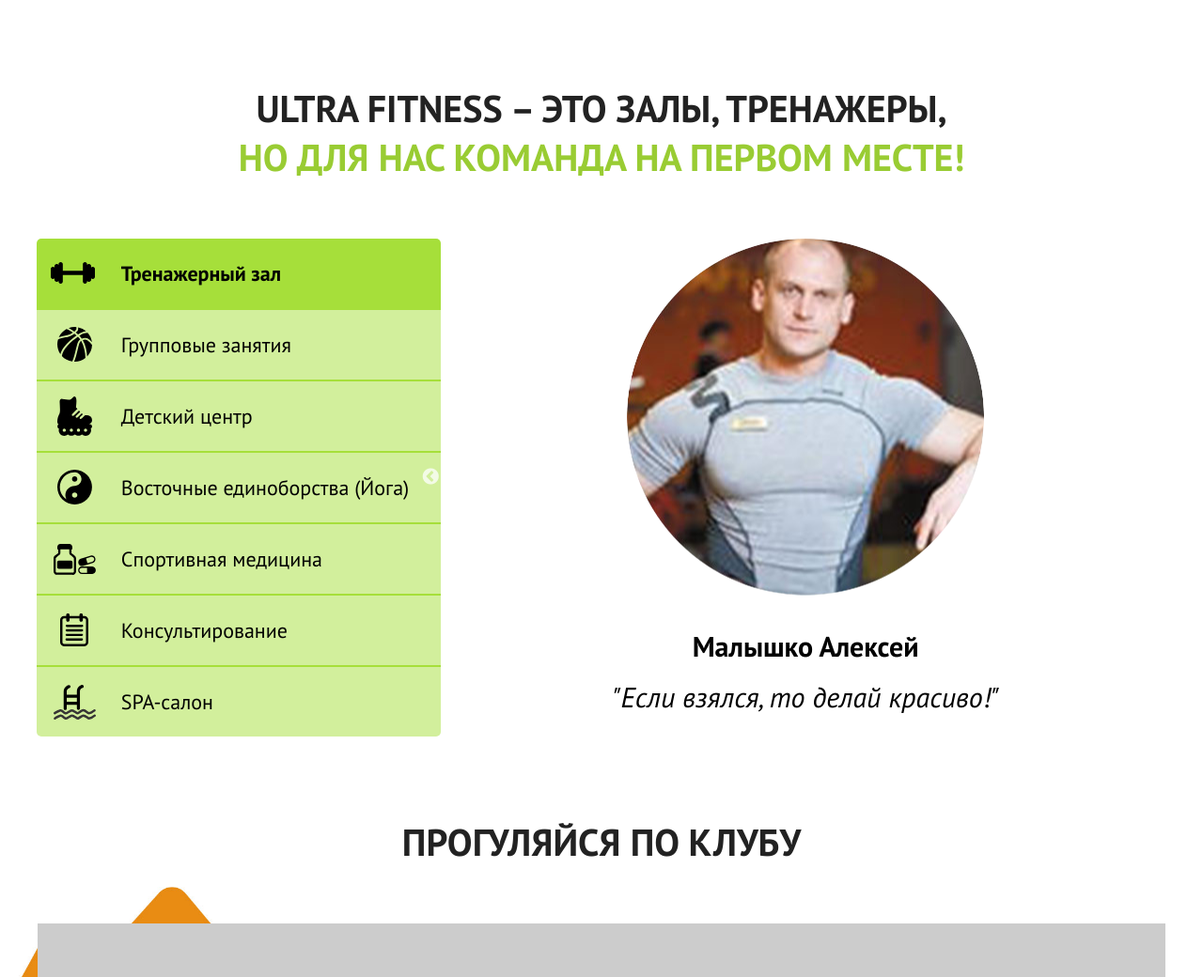
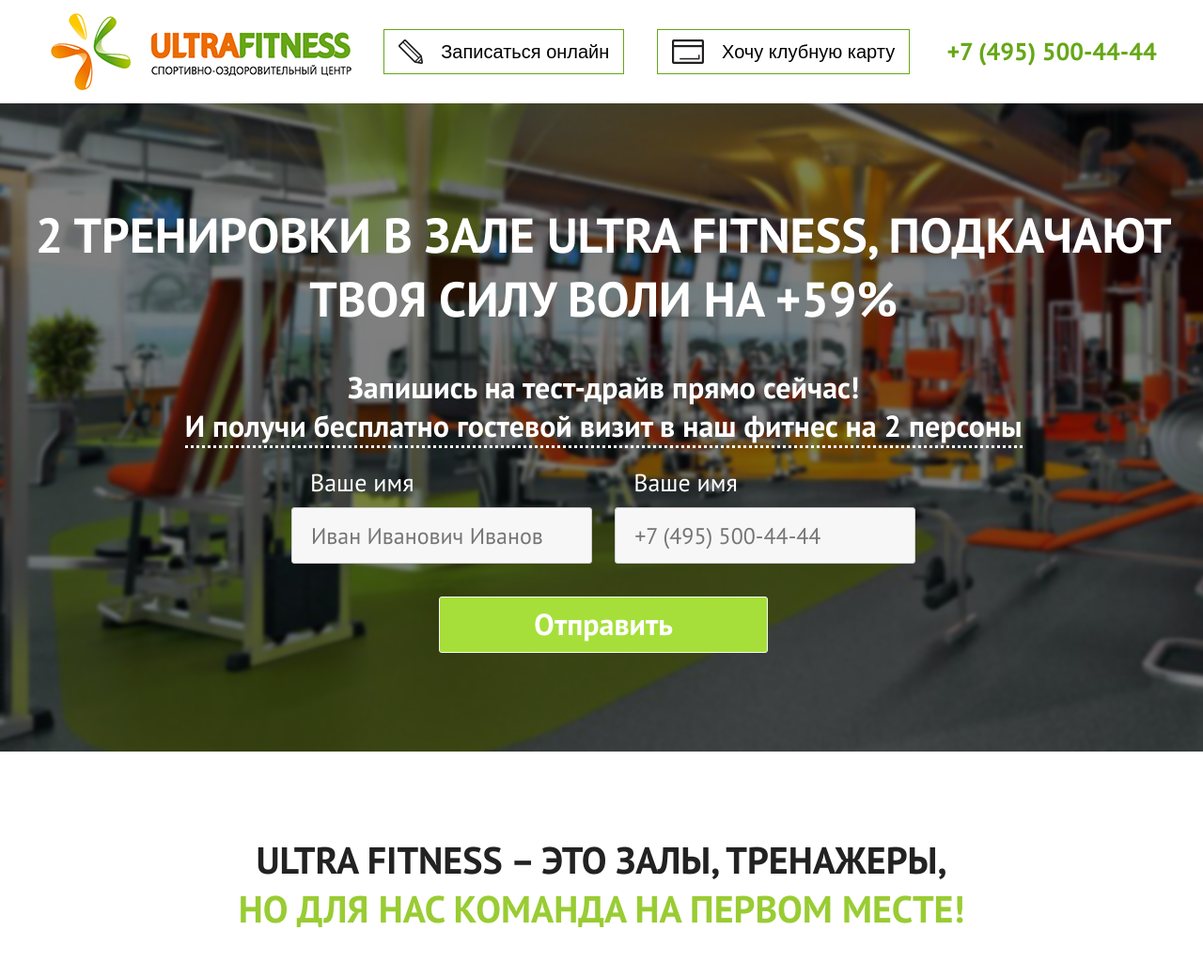
Before and after one commit to geouser/fitnes, a PHP site: page / in a window 1280 px wide; the page is wider, and only the part inside the window is pictured. Shown: the top 1040 px of that part at 94% size. Run offline with PHP 8.4, Linux system fonts and the light colour scheme; some libraries are stand-ins or nearby versions.

Commit message:
херер

```diff
--- a/css/general.css
+++ b/css/general.css
@@ -87,7 +87,8 @@ a[href^=tel]                  {     color:inherit !important; text-decoration:no
 .float-right                  {    float: right;}
 
 
-@media (max-width: 1250px) {
+@media (max-width: 1350px) {
+  .wrapper  {width: 95%;}
 }
 @media (max-width: 800px) {
 }
@@ -103,9 +104,230 @@ a[href^=tel]                  {     color:inherit !important; text-decoration:no
    Custom Styles
    -------------------------------------- */
 
+/* --------------------------------------
+   Offer
+   -------------------------------------- */
+.offer    {
+  height: 100vh;
+  text-align: center;
+}
+
+header {
+  height: 110px;
+  background-color: #FFF;
+}
+header .wrapper {height: 100%;}
+header * {
+  display: inline-block;
+  vertical-align: middle;
+}
+.logo {
+  margin-right: 15px;
+}
+.clubCard,
+.record {
+  background-color: #FFF;
+  border: 1px solid #66A717;
+  height: 48px;
+  padding: 0 15px;
+  margin: 0 15px;
+  -webkit-transition: all .2s;
+     -moz-transition: all .2s;
+      -ms-transition: all .2s;
+       -o-transition: all .2s;
+          transition: all .2s;
+}
+.clubCard span,
+.record span {
+  font-size: 20px;
+  color: #000;
+  margin-left: 15px;
+  -webkit-transition: all .2s;
+     -moz-transition: all .2s;
+      -ms-transition: all .2s;
+       -o-transition: all .2s;
+          transition: all .2s;
+}
+.clubCard:hover,
+.record:hover {
+  background-color: #66A717;
+}
+.clubCard:hover span,
+.record:hover span{
+  color: #FFF;
+}
+.phone {
+  font: 26px 'pt_sansbold';
+  color: #66A717;
+  margin-left: 20px;
+  -webkit-transition: all .2s;
+     -moz-transition: all .2s;
+      -ms-transition: all .2s;
+       -o-transition: all .2s;
+          transition: all .2s;
+}
+.phone:hover {
+  color: #A6DF3A;
+}
+
+@media (max-width: 1260px) {
+  header   {height: 80px;}
+  .logo img {width: 250px;}
+  .phone    {margin-left: 10px;}
+  .clubCard,
+  .record    {margin: 0 5px;}
+}
+@media (max-width: 1120px) {
+  .clubCard  {  display: none;}
+  .record    {  margin: 0 10%;}
+  .phone, .logo     {  margin: 0;}
+}
+@media (max-width: 1000px) {
+  .logo img  {width: 200px;}
+  .record    {  margin: 0 7%;}
+}
+@media (max-width: 860px) {
+  .phone     {font-size: 20px;}
+  .record    {  margin: 0 5%;}
+}
+@media (max-width: 750px) {
+  .record    {  display: none;}
+  .phone     {  float: right; margin-top: 28px;}
+  .logo      {  float: left; margin-top: 15px;}
+}
+@media (max-width: 420px) {
+  .phone     {  font-size: 18px;}
+  .logo      {  margin-top: 20px;}
+  .logo img  {  width: 170px;}
+}
+@media (max-width: 360px) {
+  .phone     {  font-size: 14px; margin-top: 34px;}
+}
 
 
 
+.offer__info {
+  height: calc(100vh - 110px);
+  position: relative; z-index: 0;
+  background-image: url(../images/offerBg.jpg);
+  background-repeat: no-repeat;
+  background-position: 50% 50%;
+  -webkit-background-size: cover;
+       -o-background-size: cover;
+          background-size: cover;
+}
+.offer__info:after {
+  content: "";
+  display: block;
+  position: absolute; z-index: -1;
+  top: 0; left: 0;
+  width: 100%;
+  height: 100%;
+  background-color: rgba(0,0,0, .5);
+}
+.offer__info .wrapper {
+   display: inline-block;
+   vertical-align: middle;
+}
+h1 {
+  font: 64px 'pt_sansbold';
+  text-transform: uppercase;
+  color: #FFF;
+  margin-bottom: 5vh;
+}
+form p {
+  display: inline-block;
+  font: 32px 'pt_sansbold';
+  color: #FFF;
+  border-bottom: 3px dotted #fff;
+  margin-bottom: 20px;
+}
+form label {
+  font: 26px 'pt_sansregular';
+  color: #FFF;
+  display: block;
+  margin-bottom: 10px;
+  padding-left: 20px;
+}
+form> .left,
+form> .right  {
+  display: inline-block;
+  width: 320px;
+  text-align: left;
+}
+form> .left {
+  margin-right: 20px;
+}
+form input {
+  width: 100%;
+  height: 60px;
+  padding-left: 20px;
+  font: 24px 'pt_sansregular';
+  color: #999999;
+  background-color: #F7F7F7;
+  border: 1px solid #CCCCCC;
+  -webkit-border-radius: 3px;
+          border-radius: 3px;
+}
+form button {
+  width: 350px;
+  height: 60px;
+  font: 32px 'pt_sansbold';
+  color: #FFF;
+  background-color: #A6DF3A;
+  border: 1px solid #F7F7F7;
+  display: block;
+  margin: 35px auto 0;
+  -webkit-transition: all .2s;
+     -moz-transition: all .2s;
+      -ms-transition: all .2s;
+       -o-transition: all .2s;
+          transition: all .2s;
+  -webkit-border-radius: 3px;
+          border-radius: 3px;
+}
+form button:hover {
+  background-color: #ED6D00;
+}
+
+::-moz-placeholder {
+   opacity:  1;
+}
+
+
+
+@media (max-width: 1400px) {
+  h1 {  font-size: 52px;}
+}
+@media (max-width: 1000px) {
+  h1      {  font-size: 42px;}
+  form p  {  font-size: 24px;}
+}
+@media (max-width: 800px) {
+  h1      {  font-size: 36px;}
+  form p  {  font-size: 20px;}
+  form label,
+  form input {  font-size: 20px;}
+  form input {  height: 50px;}
+  form> .left,
+  form> .right {  width: 300px;}
+  form button  {  height: 50px; width: 300px; font-size: 24px;}
+}
+@media (max-width: 700px) {
+  h1           {   font-size: 34px; margin-bottom: 3vh;}
+  form p       {  font-size: 18px;}
+  form> .left  {  margin: 0;}
+  form label   {  margin-top: 5px;}
+  form p       {  border-bottom: none;}
+}
+@media (max-width: 500px) {
+  h1           {   font-size: 28px; margin-bottom: 3vh;}
+  form p       {  font-size: 16px;}
+}
+@media (max-height: 700px) {
+  .offer       { min-height: 700px;}
+  .offer__info { height: calc(700px - 110px);}
+}
 
 /*---------------------------------------------------------------*/
 /* --------------------------------------
--- a/index.html
+++ b/index.html
@@ -26,6 +26,50 @@
         <link rel="stylesheet" href="css/general.css">
     </head>
     <body>
+
+
+        <div class="offer">
+            <header>
+                <div class="wrapper vertical">
+                    <div class="logo">
+                        <img src="images/logo.png" alt="">
+                    </div>
+                    <button class="record">
+                        <img src="images/pencil.png" alt="">
+                        <span>Записаться онлайн</span>
+                    </button>
+                    <button class="clubCard">
+                        <img src="images/card.png" alt="">
+                        <span>Хочу клубную карту</span>
+                    </button>
+                    <a href="" class="phone">+7 (495) 500-44-44</a>
+                </div>
+            </header>
+            <div class="offer__info vertical">
+                <div class="wrapper">
+                        <h1>2 тренировки в зале ULTRA FitneSs, подкачают твоя силу воли на +59%</h1>
+                        <form action="#">
+                            <p>Запишись на тест-драйв прямо сейчас!<br>
+                            И получи бесплатно гостевой визит в наш фитнес на 2 персоны</p><br>
+                            <div class="left">
+                                <label for="name">
+                                    Ваше имя
+                                </label>
+                                <input type="text" name="name" class="name" placeholder="Иван Иванович Иванов">
+                            </div>
+                            <div class="right">
+                                <label for="tel">
+                                    Ваше имя
+                                </label>
+                                <input type="tel" name="tel" class="tel" placeholder="+7 (495) 500-44-44">
+                            </div>
+                            <button type="submit">
+                                Отправить
+                            </button>
+                        </form>
+                </div>
+            </div>
+        </div>
 
   	    <!-- //////////////////////////////////////////////////////////////////////// -->
         <div class="team">
```
Also changed, not shown: images/card.png (added), images/logo.png (added), images/offerBg.jpg (added), images/pencil.png (added).
